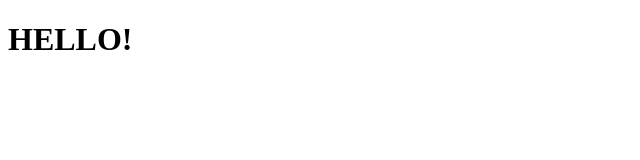
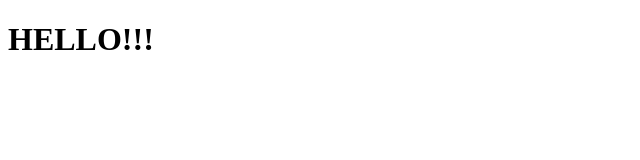
Before and after one commit to kavrin/CS50-Search, a plain HTML site: page index.html in a window 1280 px wide. Shown: the full height of the page, 0-640 px from the left. Drawn offline with Linux system fonts and the light colour scheme.

Commit message:
Add file

```diff
--- a/index.html
+++ b/index.html
@@ -8,7 +8,7 @@
 </head>
 
 <body>
-    <h1>HELLO!</h1>
+    <h1>HELLO!!!</h1>
 </body>
 
 </html>
```
